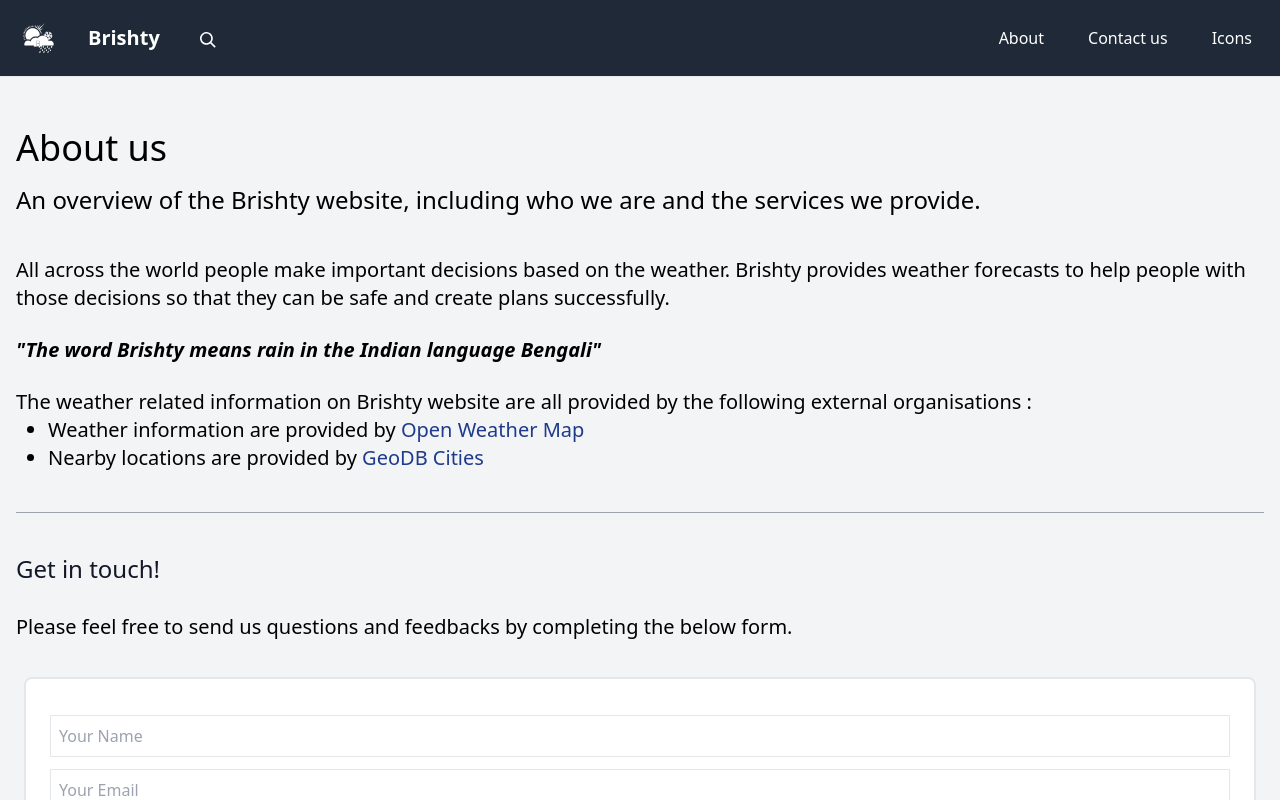
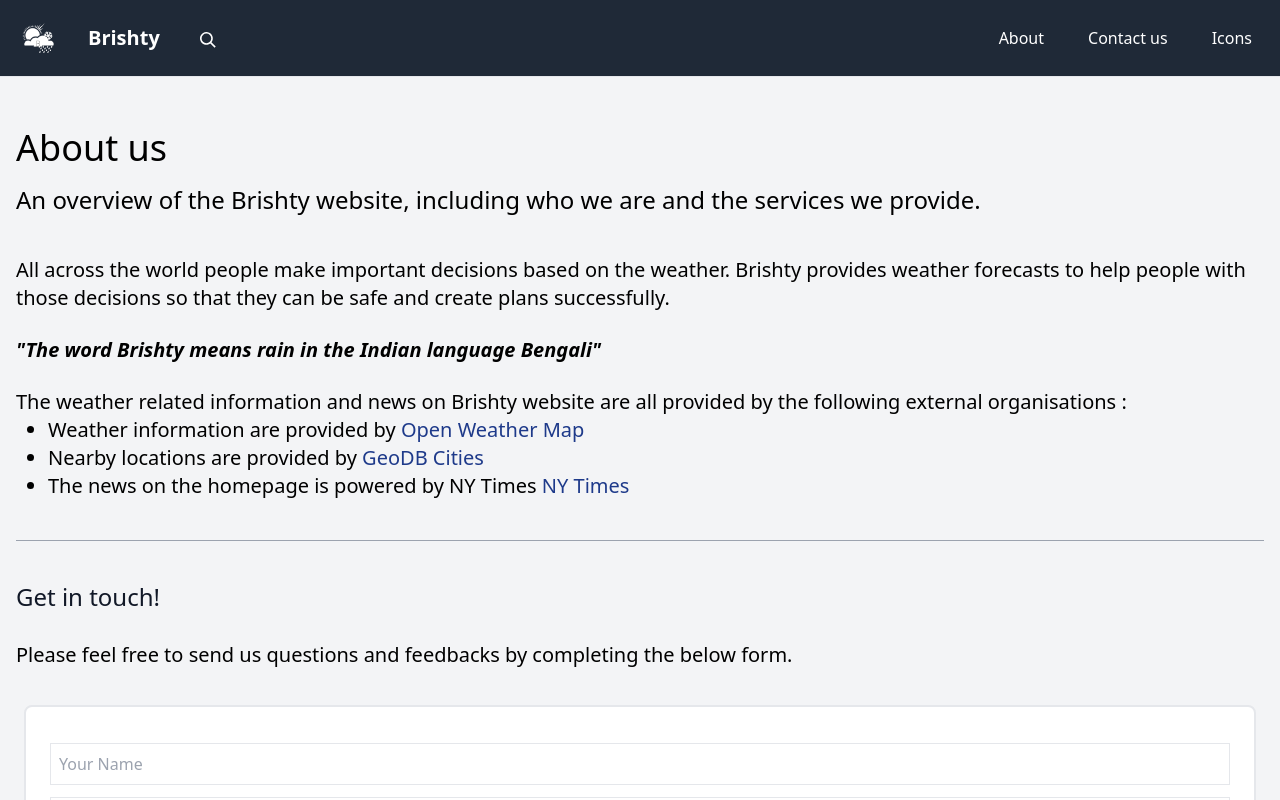
Before and after one commit to 92AM/brishty, a Next.js app: page /about in a window 1280 px wide. Shown: the top 800 px of the page. Built offline with nearby package versions, Linux system fonts and the light colour scheme.

Commit message:
Updates news copy info in about us page

```diff
--- a/pages/about.tsx
+++ b/pages/about.tsx
@@ -35,8 +35,8 @@ export default function About() {
                             &quot;The word Brishty means rain in the Indian language Bengali&quot;
                         </p>
                         <p className="py-3">
-                            The weather related information on Brishty website are all provided by the following
-                            external organisations :
+                            The weather related information and news on Brishty website are all provided by the
+                            following external organisations :
                             <ul className="list-disc pl-8">
                                 <li>
                                     Weather information are provided by{' '}
@@ -50,6 +50,12 @@ export default function About() {
                                         <Link href={'https://rapidapi.com/wirefreethought/api/geodb-cities'}>
                                             GeoDB Cities
                                         </Link>
+                                    </span>
+                                </li>
+                                <li>
+                                    The news on the homepage is powered by NY Times{' '}
+                                    <span className="text-blue-900 hover:underline">
+                                        <Link href={'https://www.nytimes.com/'}>NY Times</Link>
                                     </span>
                                 </li>
                             </ul>
```
